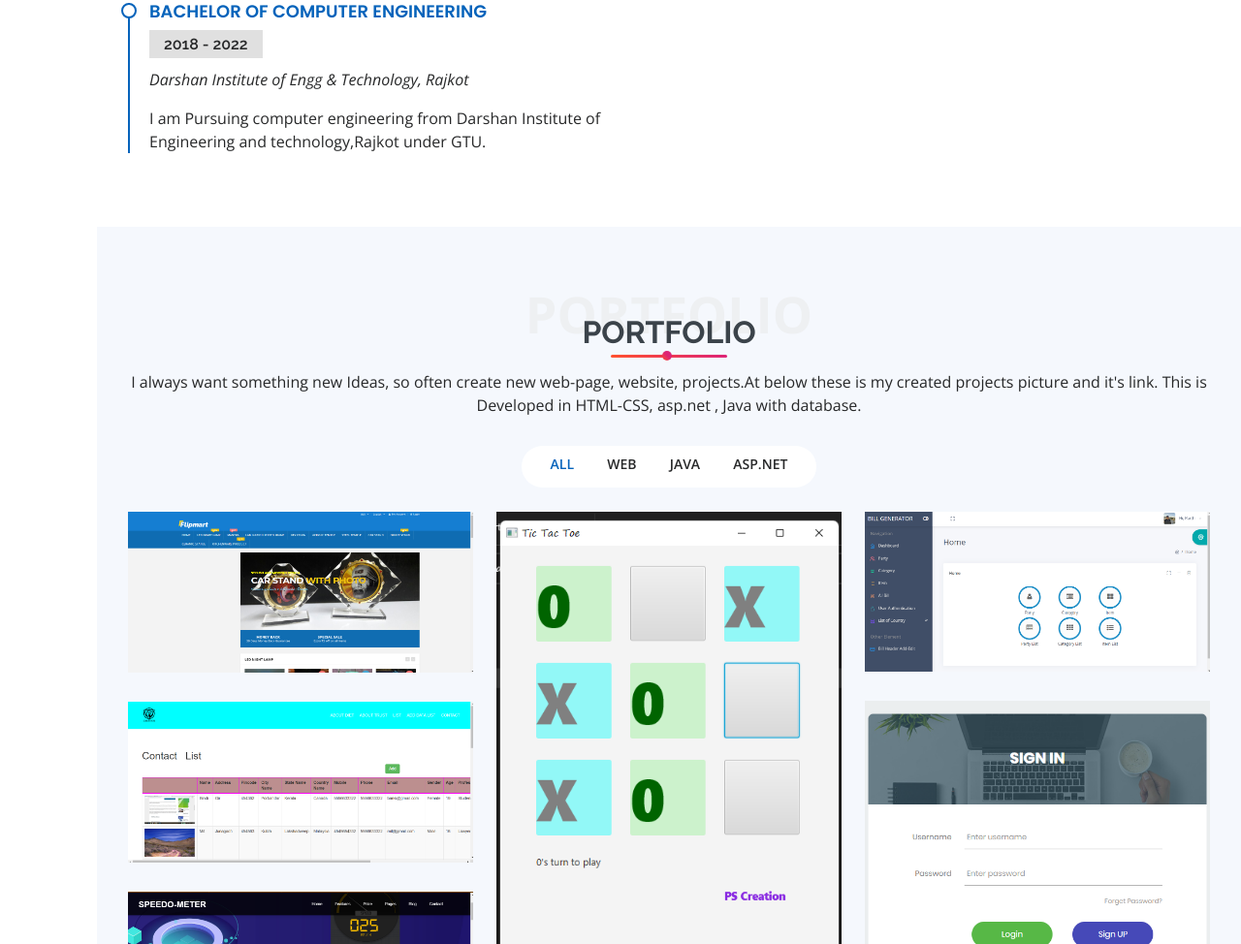
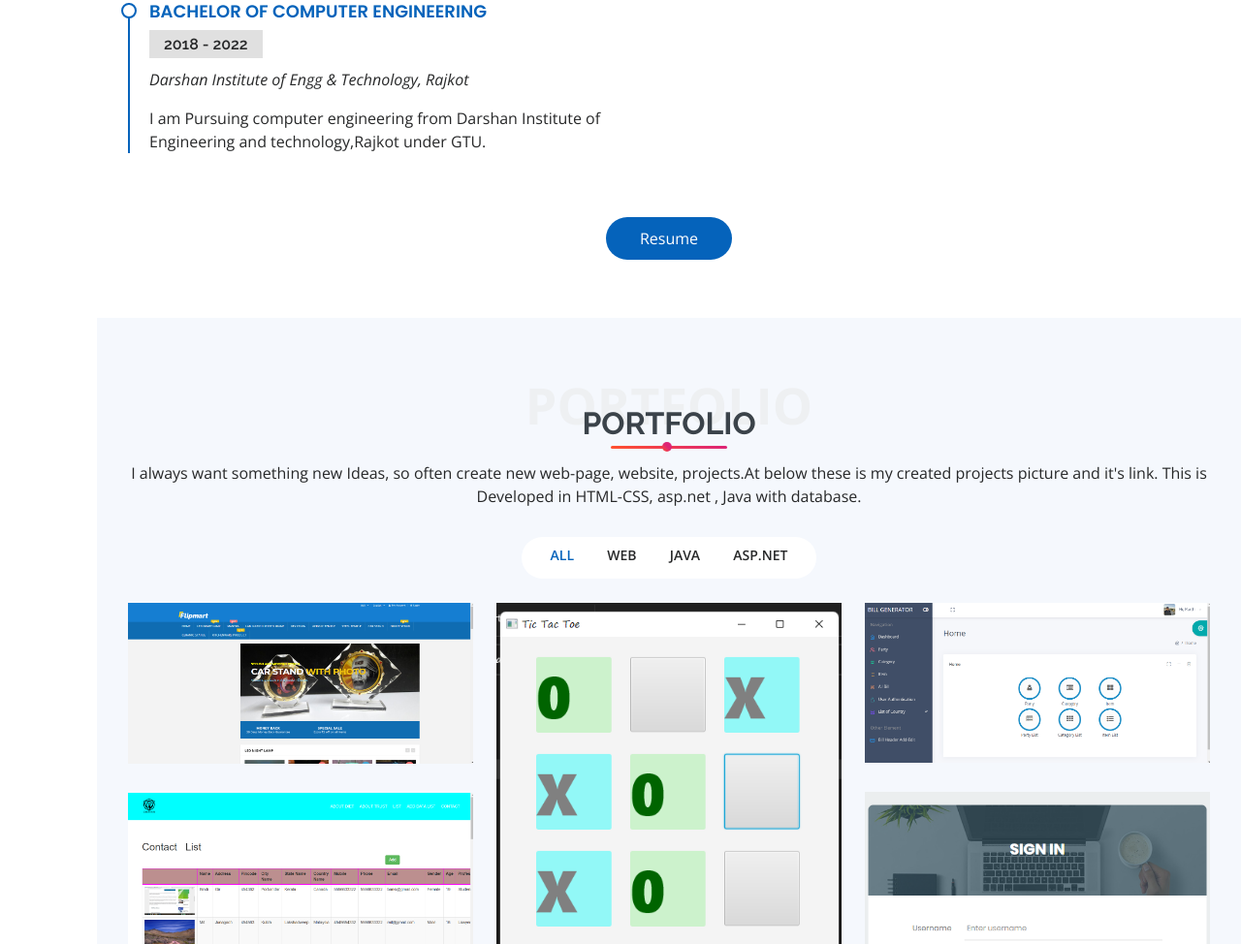
Before and after one commit to ParthPatel1912/ParthPatel1912.github.io, a plain HTML site: page index.html in a window 1280 px wide. Shown: the part 3008-3982 px from the top of the page at 97% size. Drawn offline with nearby package versions, Linux system fonts and the light colour scheme.

Commit message:
Add Resume button
This button give more details of resume in PDF form

```diff
--- a/assets/css/style.css
+++ b/assets/css/style.css
@@ -1335,6 +1335,16 @@ section {
     border-radius: 50px;
 }
 
+.btnBlue {
+    background: #0563bb;
+    border: 0;
+    padding: 10px 35px;
+    color: #fff;
+    transition: 0.4s;
+    border-radius: 50px;
+    margin-top: 50px;
+}
+
 .contact .php-email-form button[type=submit]:hover {
     background: #0678e3;
 }
--- a/index.html
+++ b/index.html
@@ -319,7 +319,9 @@
                         </div> -->
                     </div>
                 </div>
-
+                <div class="text-center">
+                    <a href="https://drive.google.com/file/d/1I33MDMcEChsgjZl4UTDAOKL0DTqL4Icw/view?usp=sharing" target="_blank"><button type="button" class="btnBlue">Resume</button></a>
+                </div>
             </div>
         </section>
         <!-- End Resume Section -->
```
